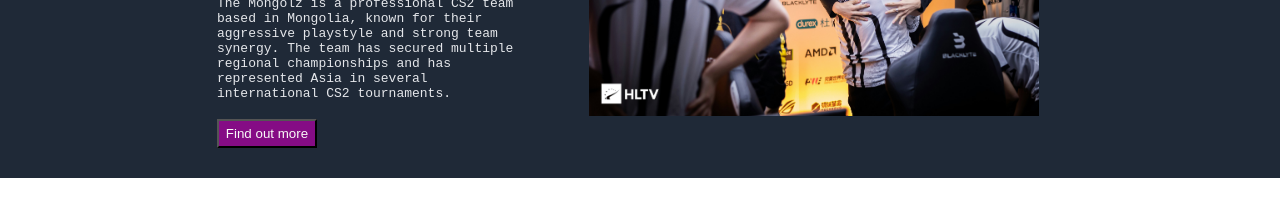
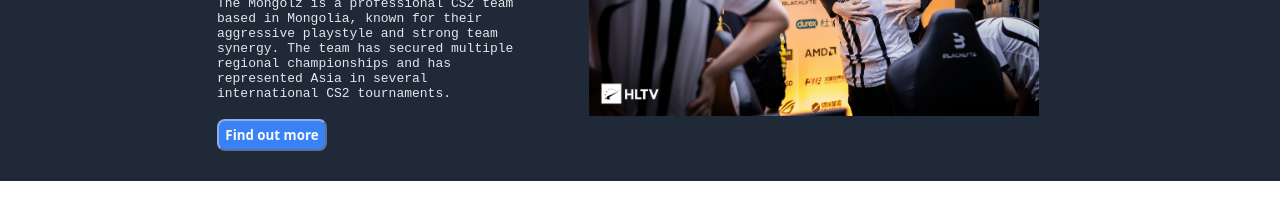
Before and after one commit to zzetrik/landing-page, a plain HTML site: page index.html in a window 1280 px wide. Shown: the part 308-528 px from the top of the page. Drawn offline with Linux system fonts and the light colour scheme.

Commit message:
Circe out & change color, font-family weight of button

```diff
--- a/main.css
+++ b/main.css
@@ -56,11 +56,15 @@ hero {
 }
 
 button {
-    background-color: #850c85;
+    background-color: #3882f6;
     color: #f9faf8;
     flex-shrink: 1;
-    width: 100px;
+    width: 110px;
     padding: 5px;
+    font-family: system-ui, -apple-system, BlinkMacSystemFont, 'Segoe UI', Roboto, Oxygen, Ubuntu, Cantarell, 'Open Sans', 'Helvetica Neue', sans-serif;
+    font-weight: 900;
+    border-radius: 8px;
+    border-color: #8fade9;
 }
 
 .hero-main {
```
